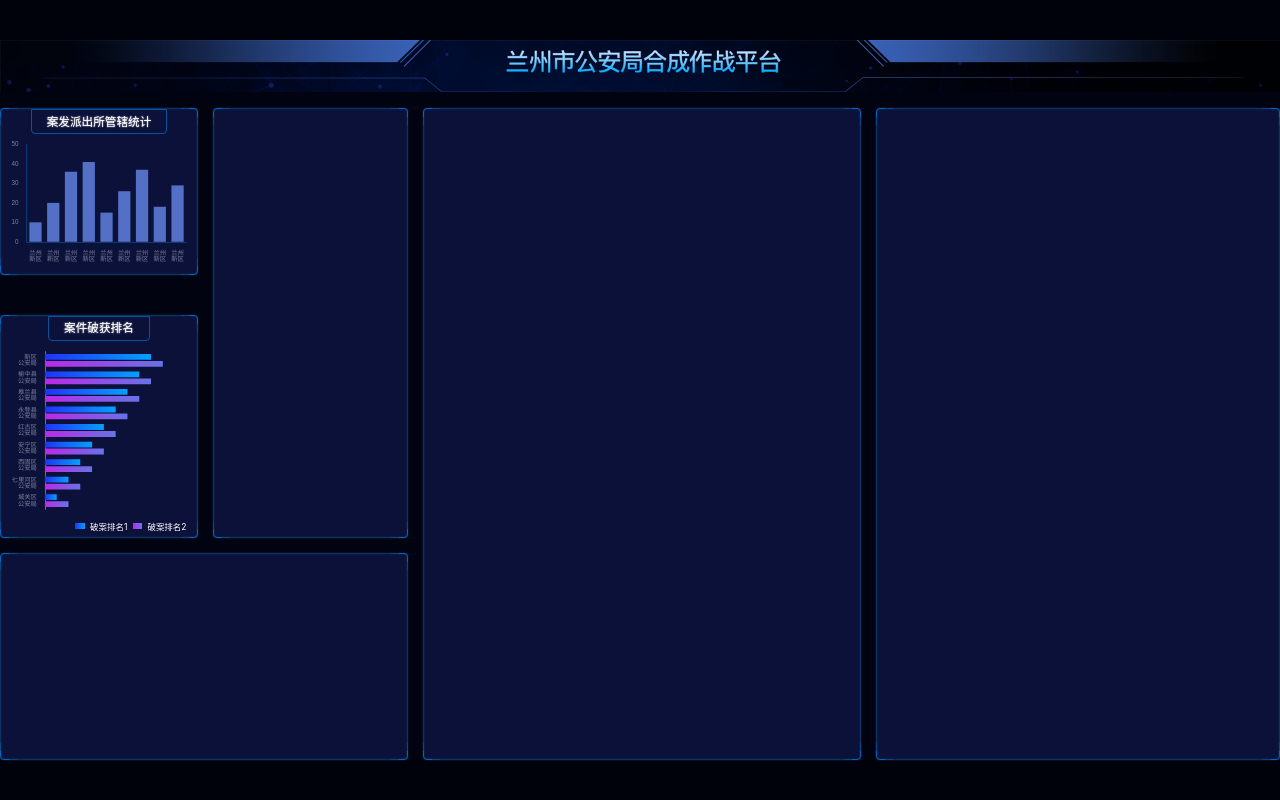
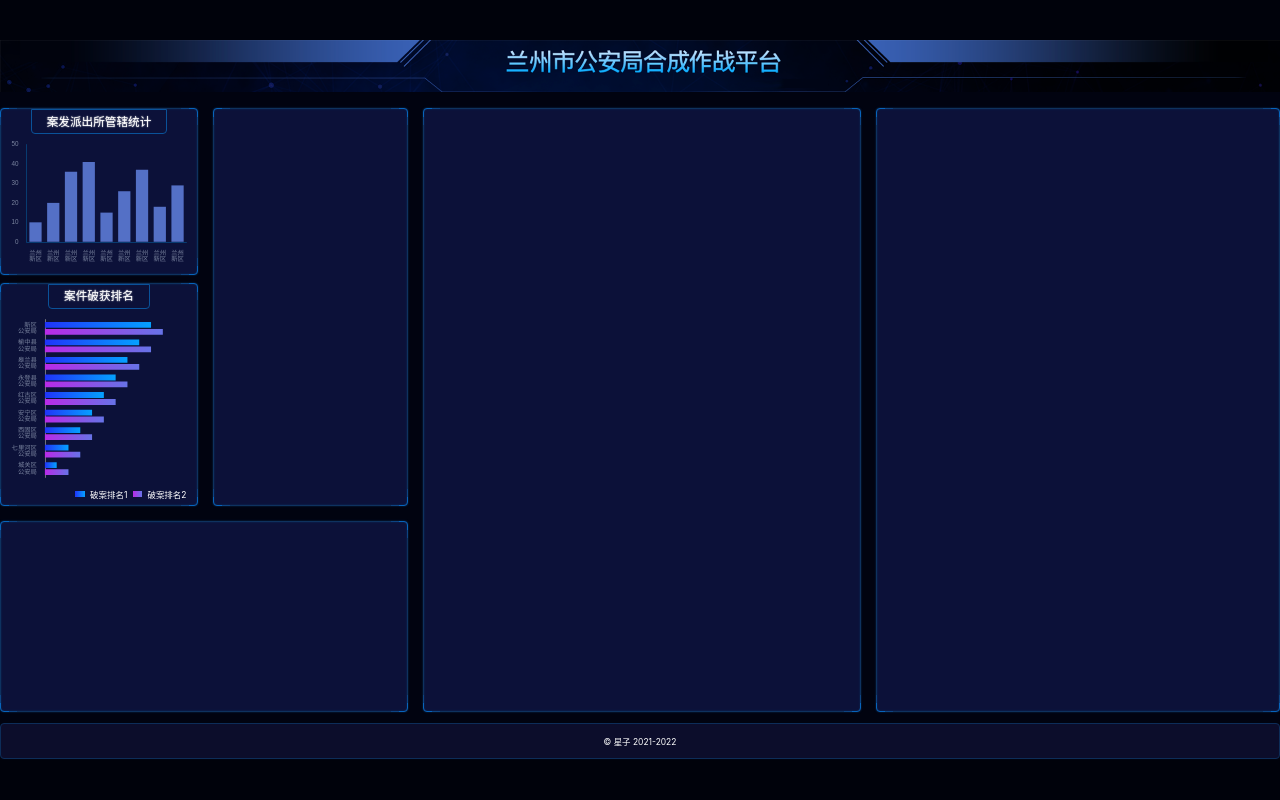
Before and after one commit to EvelynWXY/big-screen-demo-02, a React (Vite) app: page /#/ in a window 1280 px wide. Built offline with nearby package versions, Linux system fonts and the light colour scheme.

Commit message:
制作 footer

```diff
--- a/index.html
+++ b/index.html
@@ -27,7 +27,7 @@
     <div id="root"></div>
     <script>
       const root = document.querySelector("#root");
-      root.style.width = pageWidth + "px";
+      // root.style.width = pageWidth + "px";
       root.style.height = pageHeight + "px";
       root.style.marginTop = (clientHeight - pageHeight) / 2 + "px";
     </script>
--- a/src/pages/home.scss
+++ b/src/pages/home.scss
@@ -10,9 +10,23 @@
   > header {
     height: px(99);
     background-size: cover;
+    width: px(2420);
+    margin: 0 auto; //左右居中
+  }
+  > footer {
+    height: px(68);
+    border: 1px solid #0d2d59;
+    margin: px(20) 0 1px;
+    border-radius: 4px;
+    background: #0c0d2b;
+    display: flex;
+    align-items: center;
+    justify-content: center;
   }
 
   > main {
+    width: px(2420);
+    margin: 0 auto; //左右居中
     padding-top: px(30);
     flex: 1;
     display: grid;
@@ -65,29 +79,9 @@
     > .section5 {
       grid-area: box5;
     }
-    .管辖统计 {
+    .管辖统计,
+    .破获排名 {
       height: px(315);
-      display: flex;
-      flex-direction: column;
-      align-items: center;
-      h2 {
-        flex-shrink: 0;
-        border: 1px solid #0a5299;
-
-        border-bottom-left-radius: 4px;
-        border-bottom-right-radius: 4px;
-        font-size: px(22);
-        line-height: px(24);
-        padding: px(10) px(28);
-        text-shadow: 0 0 px(3) white;
-      }
-      .chart {
-        flex: 1;
-        width: 100%;
-      }
-    }
-    .破获排名 {
-      height: px(423);
       display: flex;
       flex-direction: column;
       align-items: center;
@@ -105,6 +99,9 @@
         flex: 1;
         width: 100%;
       }
+    }
+    .破获排名 {
+      height: px(423);
       .legend {
         display: flex;
         align-items: center;
--- a/src/pages/home.tsx
+++ b/src/pages/home.tsx
@@ -5,6 +5,7 @@ import { Chart1 } from "../components/chart-1";
 import { Chart2 } from "../components/chart-2";
 
 export const Home = () => {
+  const year = new Date().getFullYear();
   return (
     <div className="home">
       <header style={{ backgroundImage: `url(${headerBg})` }}></header>
@@ -18,6 +19,7 @@ export const Home = () => {
         <section className="bordered section4"></section>
         <section className="bordered section5"></section>
       </main>
+      <footer>&copy; 星子 2021-{year}</footer>
     </div>
   );
 };
```
